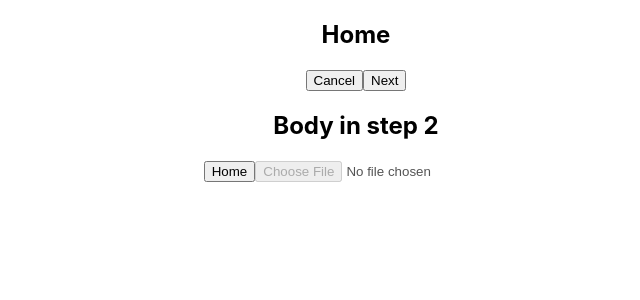
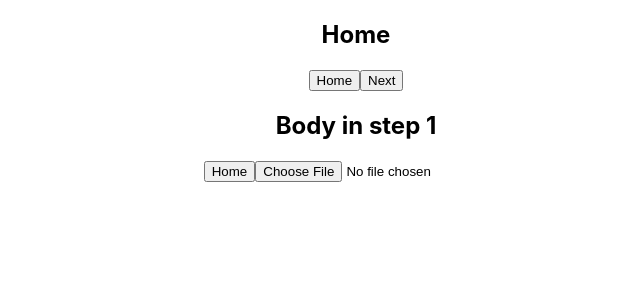
Before and after one commit to node-girls/react-hooks-workshop, a React (Create React App) app: page / in a window 1280 px wide. Shown: the top 300 px of the page, without its empty margins (284-924 px from the left). Built offline with nearby package versions, Linux system fonts and the light colour scheme.

Commit message:
[master] first hook, setting step variable

```diff
--- a/src/containers/Home.jsx
+++ b/src/containers/Home.jsx
@@ -4,7 +4,7 @@ import Body from '../components/Body'
 import Footer from '../components/Footer'
 
 const Home = () => {
-  const [step, setState] = useState(2);
+  const [step, setState] = useState(1);
   return(
     <>
       <h2>Home</h2>
```
